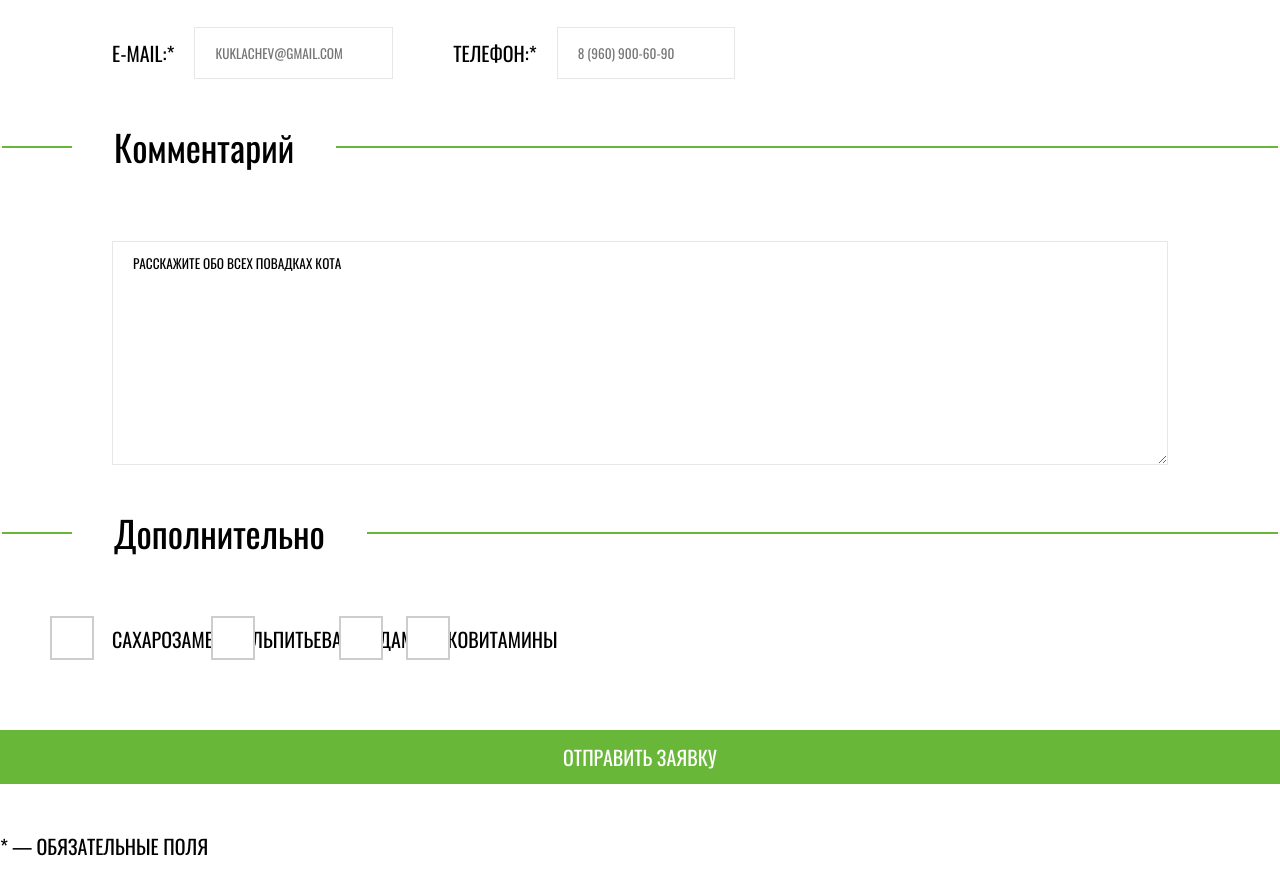
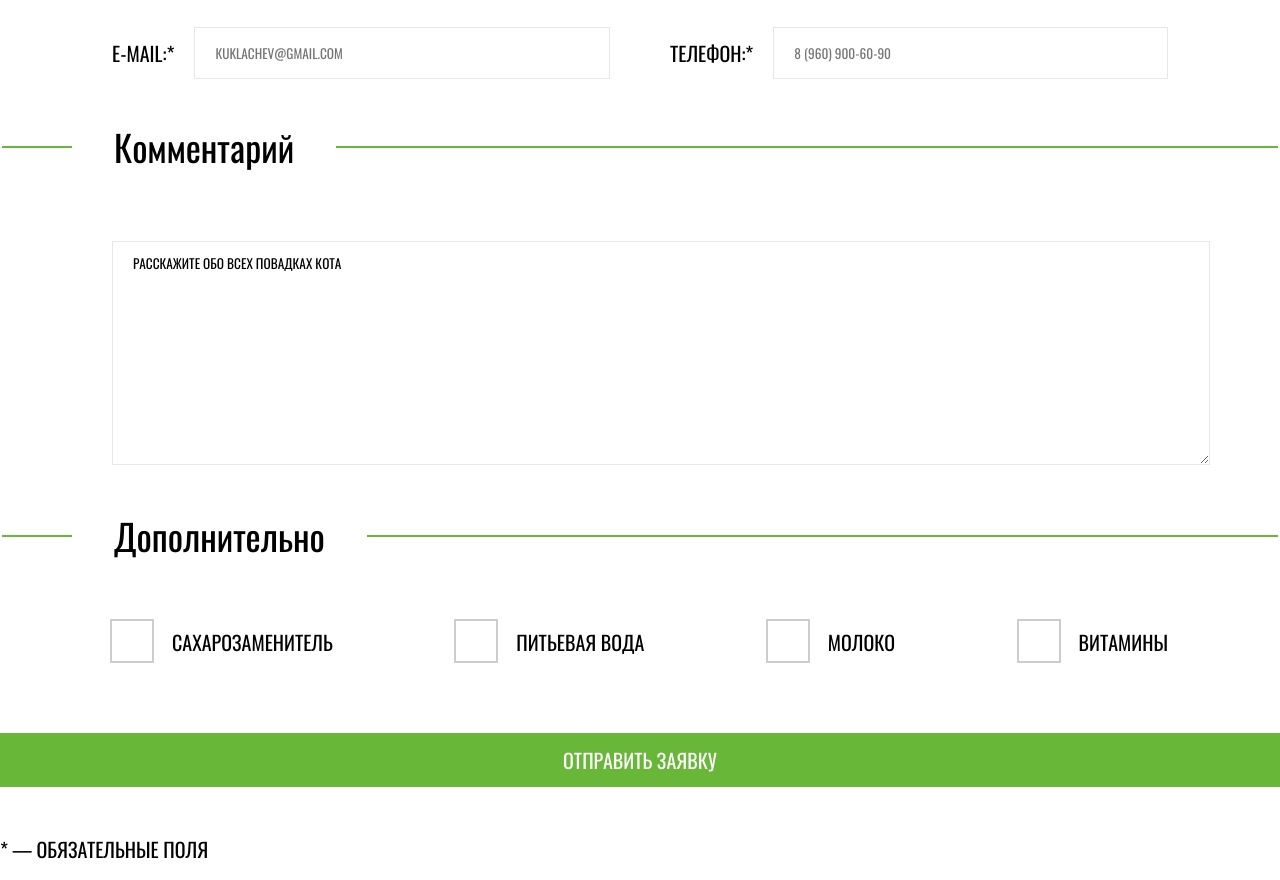
Before and after one commit to Artmolla/cat-energy, a website: page source/form.html in a window 1280 px wide. Shown: the part 780-1660 px from the top of the page. Drawn offline with nearby package versions, Linux system fonts and the light colour scheme; files that its build step writes are made by us from their sources.

Commit message:
Added contact-form styles

```diff
--- a/source/form.html
+++ b/source/form.html
@@ -132,14 +132,19 @@
         </fieldset>
         <fieldset class="contact-form__about-owner">
           <legend class="contact-form__legend  title title--second">Дополнительно</legend>
-          <input class="visually-hidden" type="checkbox" id="sweetener-checkbox" name="sweetener" checked>
-          <label class="contact-form__label contact-form__label--additional" for="sweetener-checkbox">Сахарозаменитель</label>
-          <input class="visually-hidden" type="checkbox" id="drinking-water-checkbox" name="drinking-water">
-          <label class="contact-form__label contact-form__label--additional" for="drinking-water-checkbox">Питьевая вода</label>
-          <input class="visually-hidden" class="input-font-reset" type="checkbox" id="milk-checkbox" name="milk">
-          <label class="contact-form__label contact-form__label--additional" for="milk-checkbox">Молоко</label>
-          <input class="visually-hidden" class="input-font-reset" type="checkbox" id="vitamins-checkbox" name="vitamins">
-          <label class="contact-form__label contact-form__label--additional" for="vitamins-checkbox">Витамины</label>
+          <div class="contact-form__checkbox-container">
+            <input class="visually-hidden" type="checkbox" id="sweetener-checkbox" name="sweetener" checked>
+            <label class="contact-form__label contact-form__label--additional"
+              for="sweetener-checkbox">Сахарозаменитель</label>
+            <input class="visually-hidden" type="checkbox" id="drinking-water-checkbox" name="drinking-water">
+            <label class="contact-form__label contact-form__label--additional" for="drinking-water-checkbox">Питьевая
+              вода</label>
+            <input class="visually-hidden" class="input-font-reset" type="checkbox" id="milk-checkbox" name="milk">
+            <label class="contact-form__label contact-form__label--additional" for="milk-checkbox">Молоко</label>
+            <input class="visually-hidden" class="input-font-reset" type="checkbox" id="vitamins-checkbox"
+              name="vitamins">
+            <label class="contact-form__label contact-form__label--additional" for="vitamins-checkbox">Витамины</label>
+          </div>
         </fieldset>
         <button class="button button-reset" type="submit">Отправить заявку</button>
         <span>* — Обязательные поля</span>
--- a/source/sass/contact-form.scss
+++ b/source/sass/contact-form.scss
@@ -32,12 +32,10 @@
 
 .contact-form__about-cat--optional-info {
   padding: 32px 87px 5px 87px;
-  margin-left: 18px;
+  // margin-left: 18px;
 }
 
 .contact-form__about-owner {
-  @include flex;
-
   border: none;
   padding: 76px 110px 0 110px;
   border-top: 2px solid $green;
@@ -92,6 +90,11 @@
 }
 
 .contact-form__label--additional {
+
+  &:first-of-type {
+    margin-left: 60px;
+  }
+
   &::before {
     border-radius: 0;
   }
@@ -104,3 +107,9 @@
   align-items: center;
   flex: 1;
 }
+
+.contact-form__checkbox-container {
+  @include flex;
+
+  justify-content: space-between;
+}
```
